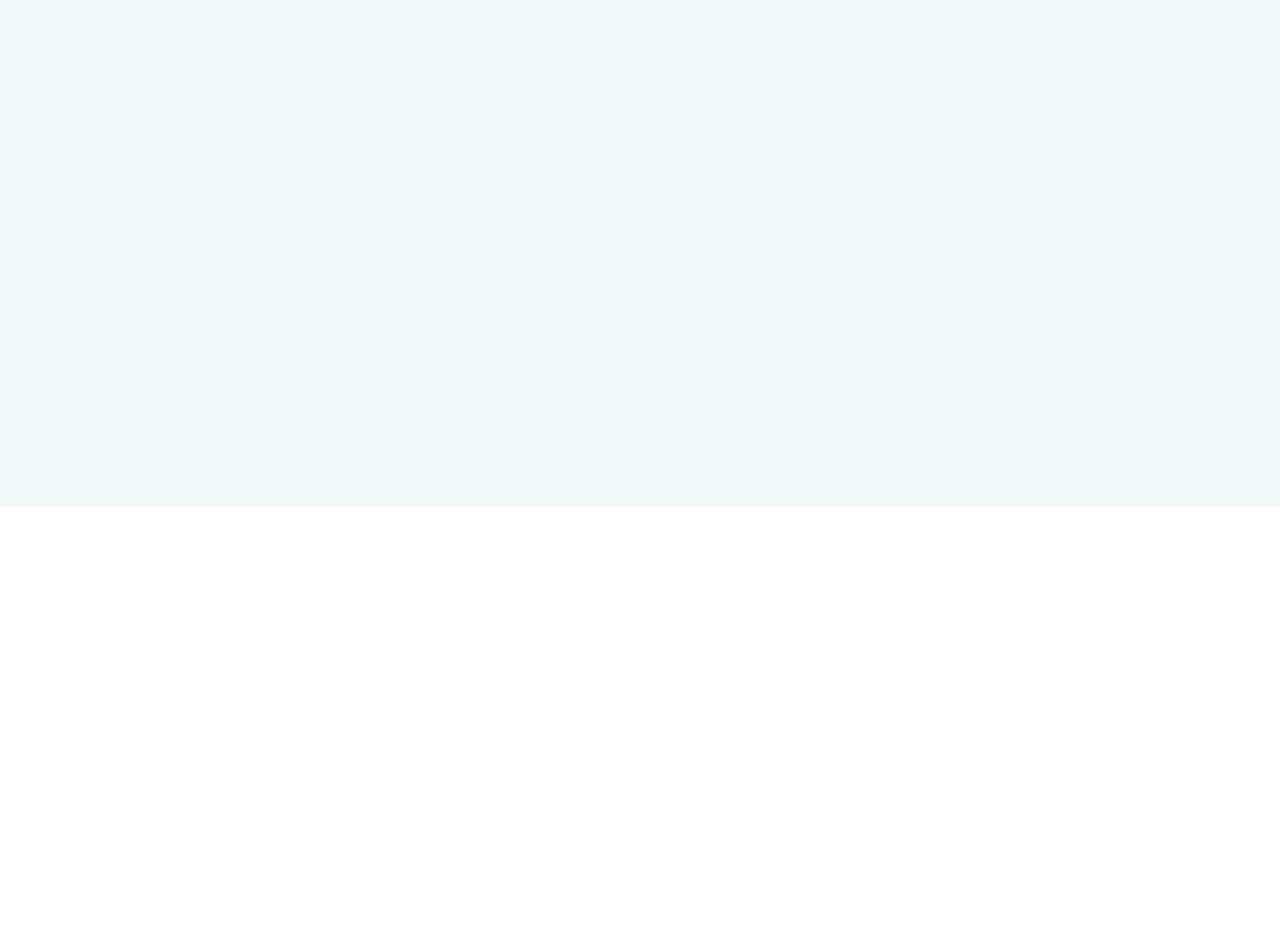
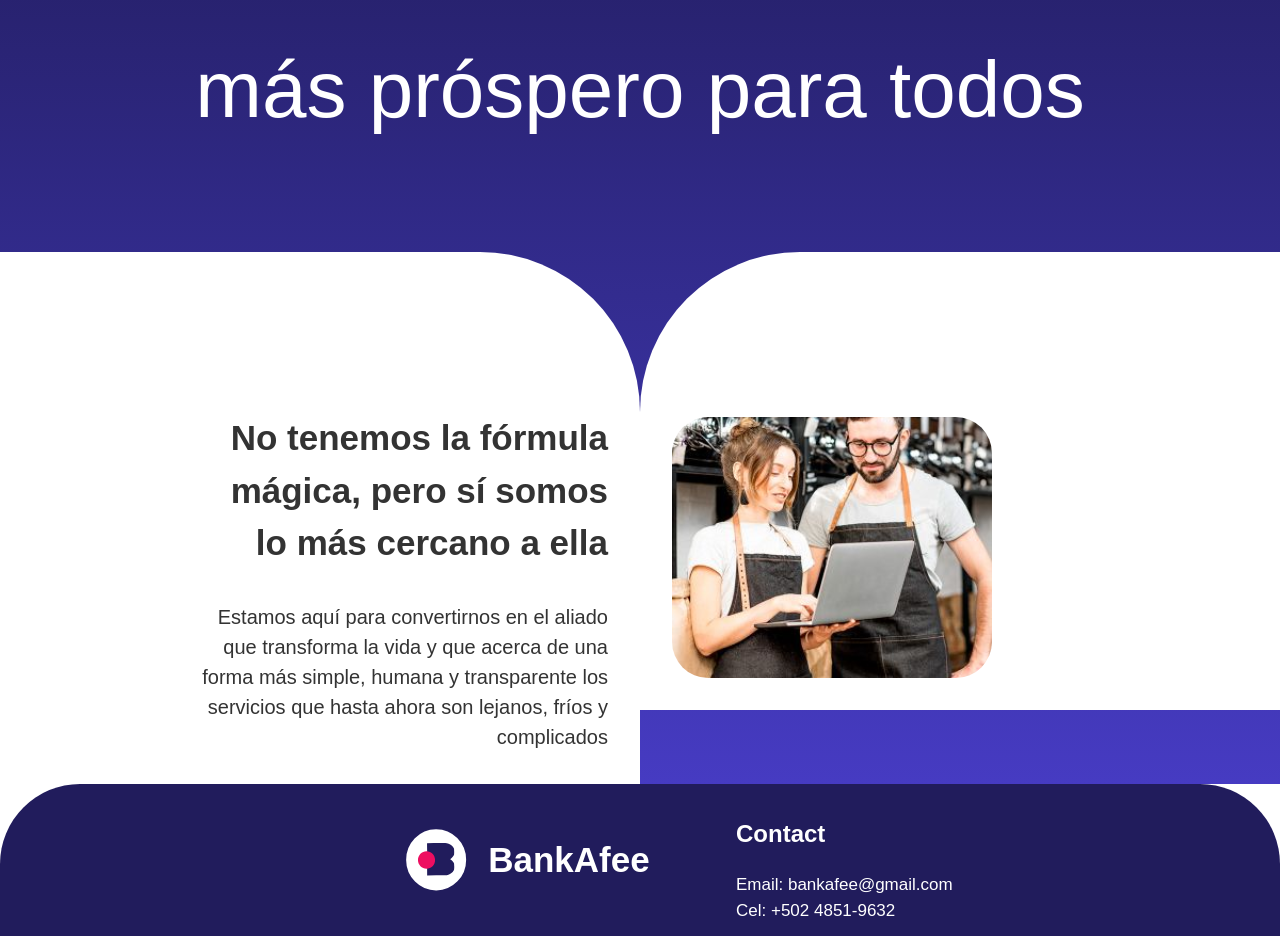
Before and after one commit to oskcarsv/front-bankafee, a React (Vite) app: page /aboutUs in a window 1280 px wide. Before the commit this address had no page. Shown: the part 294-1230 px from the top of the page. Before the commit the page ends 800 px from the top, so only its background shows below. Built offline with nearby package versions, Linux system fonts and the light colour scheme.

Commit message:
chore: Update landing page styles and components, add About Us page, and fix navbar errors

```diff
--- a/src/components/Footer.jsx
+++ b/src/components/Footer.jsx
@@ -14,8 +14,6 @@ export const Footer = () => {
                 <a className='text-footer'>Email: bankafee@gmail.com</a>
                 <a className='text-footer'>Cel: +502 4851-9632</a>
             </div>
-
-            &copy; 2021 BankAfee. All rights reserved.
         </footer>
     )
 };
--- /dev/null
+++ b/src/components/aboutUs/SectionMessage.jsx
@@ -0,0 +1,27 @@
+import chica1 from '../../assets/iconAbout/chica1.svg';
+
+import '../../styles/aboutUsCss/sectionMessage.css';
+
+export const SectionMessage = () => {
+    return (
+        <section className='section-message'>
+            <p className='text-message'>
+                Construir un futuro financiero más próspero para todos</p>
+            <div className='section-decoration'>
+                <div className="part-1">
+                    <h1 className='tittle-1-about'>
+                        No tenemos la fórmula mágica, pero sí somos lo más cercano a ella
+                    </h1>
+                    <p className='text-1-about'>
+                        Estamos aquí para convertirnos en el aliado que transforma la vida
+                        y que acerca de una forma más simple, humana y transparente los
+                        servicios que hasta ahora son lejanos, fríos y complicados
+                    </p>
+                </div>
+                <div className="part-2">
+                    <img src={chica1} alt="img-chica1" className='img-1-about' />
+                </div>
+            </div>
+        </section>
+    );
+};
--- a/src/pages/landingPage/landingPage.css
+++ b/src/pages/landingPage/landingPage.css
@@ -1,7 +1,3 @@
 .content-landing{
     background-color: white;
 }
-
-.text-one{
-    font-size: 80px;
-}
--- /dev/null
+++ b/src/pages/landingPageAboutUs/landingPageAboutUs.css
@@ -0,0 +1,3 @@
+.content-about{
+    background-color: rgb(255, 255, 255);
+}
--- a/src/pages/landingPageAboutUs/landingPageAboutUs.jsx
+++ b/src/pages/landingPageAboutUs/landingPageAboutUs.jsx
@@ -0,0 +1,15 @@
+import { Nav } from "../../components/Navbar";
+import { SectionMessage } from "../../components/aboutUs/SectionMessage";
+import { Footer } from "../../components/Footer";
+
+import './landingPageAboutUs.css';
+
+export const LandingPageAboutUs = () => {
+    return (
+        <main className="content-about">
+            <Nav/>
+            <SectionMessage/>
+            <Footer/>
+        </main>
+    )
+};
--- a/src/routes.jsx
+++ b/src/routes.jsx
@@ -1,7 +1,9 @@
 import { LandingPage } from "./pages/landingPage/landingPage.jsx";
+import { LandingPageAboutUs } from "./pages/landingPageAboutUs/landingPageAboutUs.jsx";
 
 const routes = [
-    { path: "/", element: <LandingPage />}
+    { path: "/", element: <LandingPage />},
+    { path: "/aboutUs", element: <LandingPageAboutUs />}
 ];
 
 export default routes;
--- /dev/null
+++ b/src/styles/aboutUsCss/sectionMessage.css
@@ -0,0 +1,53 @@
+.section-message{
+    background: linear-gradient(to top, #463BC2, #332C8F, #211C5C);
+}
+
+.text-message{
+    color: #ffffff;
+    font-size: 500%;
+    margin: auto;
+    padding: 8%;
+    text-align: center;
+
+}
+
+.section-decoration{
+    display: flex;
+    justify-items: center;
+}
+
+.part-1{
+    background: #ffffff;
+    width: 50%;
+    height: 100%;
+    border-radius: 0% 20cqb 0% 0%;
+}
+
+.tittle-1-about{
+    display: flex;
+    text-align: end;
+    font-size: 35px;
+    margin: 25% 5% 5% 30%;
+}
+
+.text-1-about{
+    display: flex;
+    text-align: end;
+    font-size: 20px;
+    margin: 5% 5% 5% 30%;
+}
+
+.part-2{
+    background: #ffffff;
+    width: 50%;
+    height: 100%;
+    border-radius: 20cqb 0% 0% 0%;
+}
+
+.img-1-about{
+    display: flex;
+    align-items: center;
+    margin: 25.7% 5% 5% 5%;
+    width: 50%;
+    height: 50%;
+}
```
Also changed, not shown: src/assets/iconAbout/chica1.svg (added).
